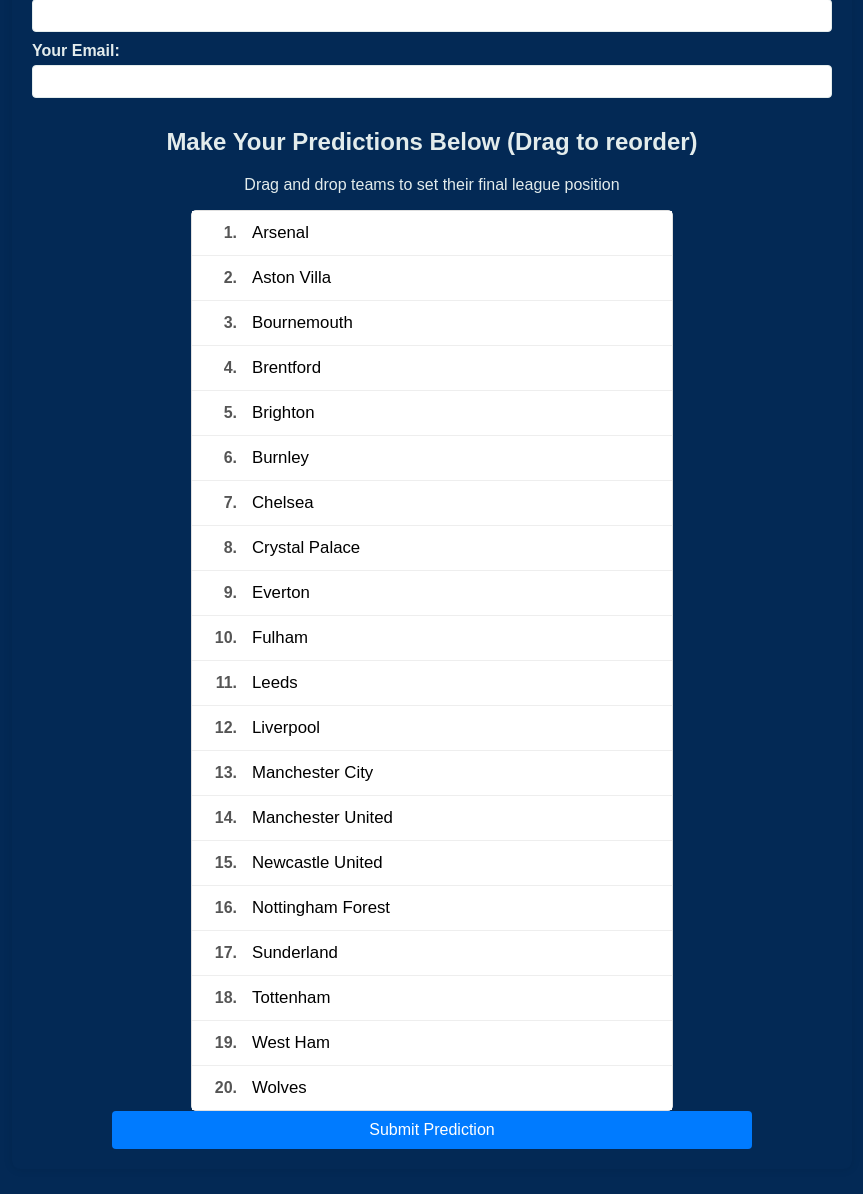
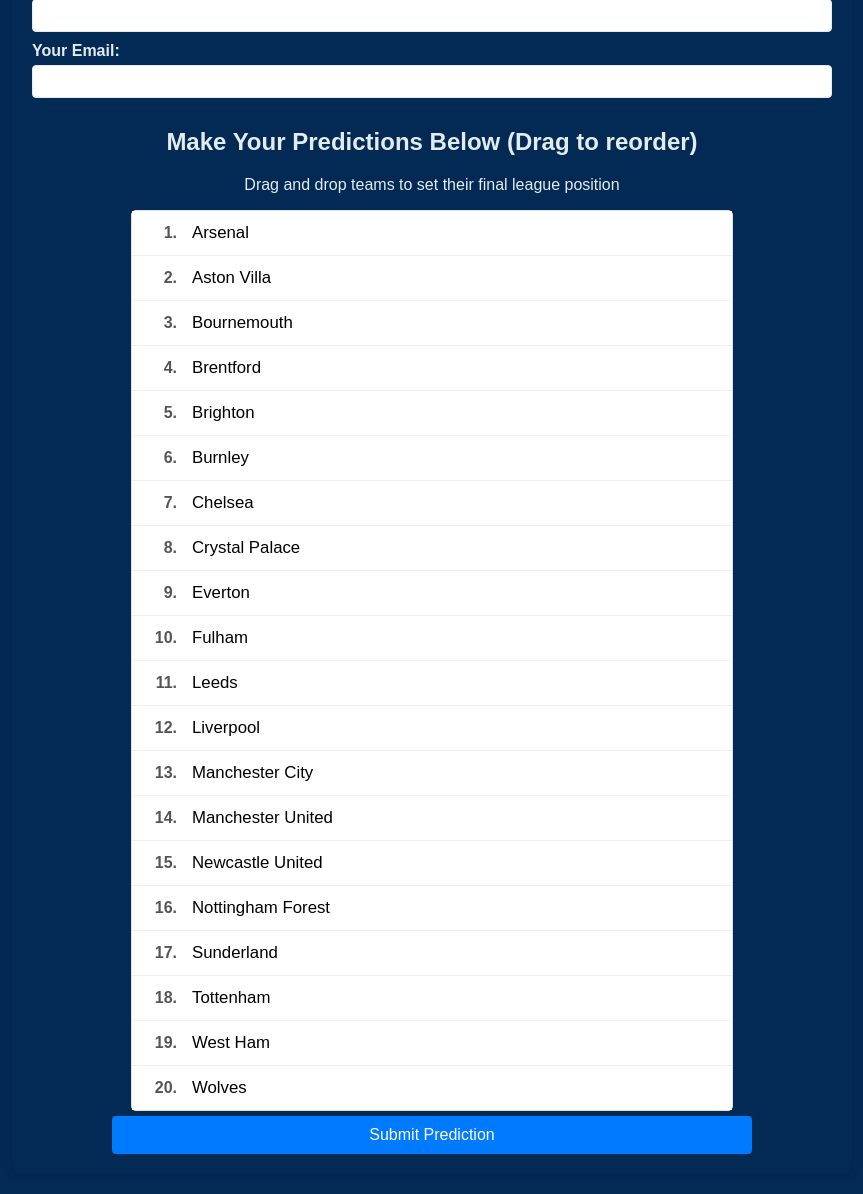
Before and after one commit to jaredvanharn98/premier-league-predictions, a Flask app: page / in a window 1280 px wide. Shown: the part 144-1338 px from the top of the page, without its empty margins (208-1071 px from the left). Before the commit the page ends 1293 px from the top, so only its background shows below. Run offline with Flask 3, Linux system fonts and the light colour scheme; some libraries are stand-ins or nearby versions.

Commit message:
graphics v3

```diff
--- a/static/style.css
+++ b/static/style.css
@@ -23,8 +23,9 @@
 }
 
 ul {
-    width: 60%;
+    width: 75%;
     margin: 0 auto;
+    margin-bottom: 5px;
 }
 
 .user-details, .team-list {
```
